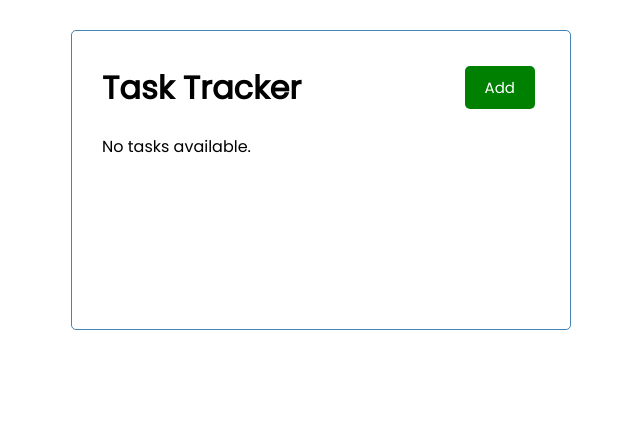
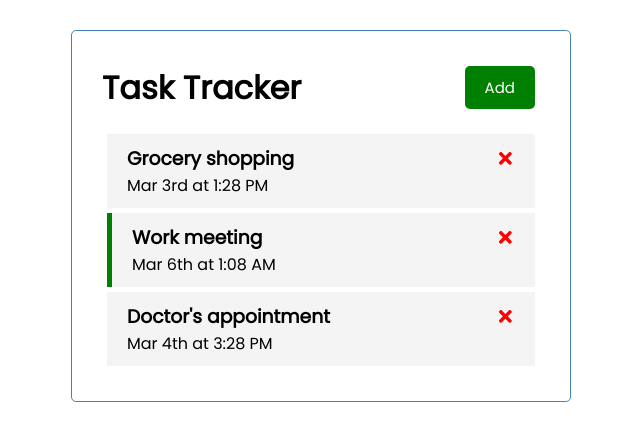
Before and after one commit to mikaling/task-tracker, a React (Create React App) app: page / in a window 1280 px wide. Shown: the top 440 px of the page, without its empty margins (319-959 px from the left). Built offline with nearby package versions, Linux system fonts and the light colour scheme; data requests are answered from the project's data file.

Commit message:
Added effect hook to fetch tasks from mock server

```diff
--- a/src/App.js
+++ b/src/App.js
@@ -1,4 +1,4 @@
-import { useState } from 'react'
+import { useState, useEffect } from 'react'
 import Header from './components/Header'
 import Tasks from './components/Tasks'
 import AddTask from './components/AddTask'
@@ -8,6 +8,23 @@ function App() {
   const [showAddTask, setShowAddTask] = useState(false)
 
   const [tasks, setTasks] = useState([])
+
+  useEffect(() => {
+    const getTasks = async () => {
+      const tasksFromServer = await fetchTasks()
+      setTasks(tasksFromServer)
+    }
+
+    getTasks()
+  }, [])
+
+  // Fetch tasks
+  const fetchTasks = async () => {
+    const response = await fetch('http://localhost:3001/tasks')
+    const data = await response.json()
+
+    return data
+  }
 
 
   // Add Task
```
